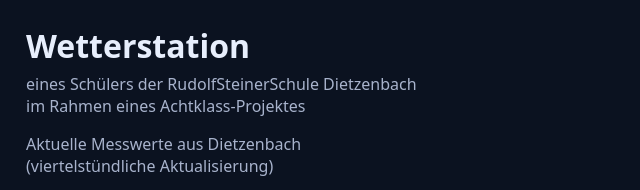
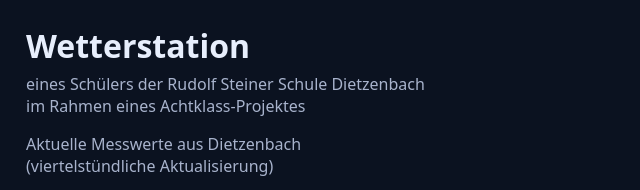
Before and after one commit to newcomer2025/wetterstation, a plain HTML site: page index.html in a window 1280 px wide. Shown: the top 190 px of the page, 254-894 px from the left. Drawn offline with Linux system fonts and the light colour scheme.

Commit message:
Titel + Untertitel (Variante B) 3. Änderung

```diff
--- a/index.html
+++ b/index.html
@@ -5,7 +5,7 @@
   <meta name="viewport" content="width=device-width, initial-scale=1">
   <h1>Wetterstation</h1>
   <p class="subtitle">
-  eines Schülers der RudolfSteinerSchule Dietzenbach<br>
+  eines Schülers der Rudolf Steiner Schule Dietzenbach<br>
   im Rahmen eines Achtklass‑Projektes
   </p>
   <link rel="stylesheet" href="style.css">
```
